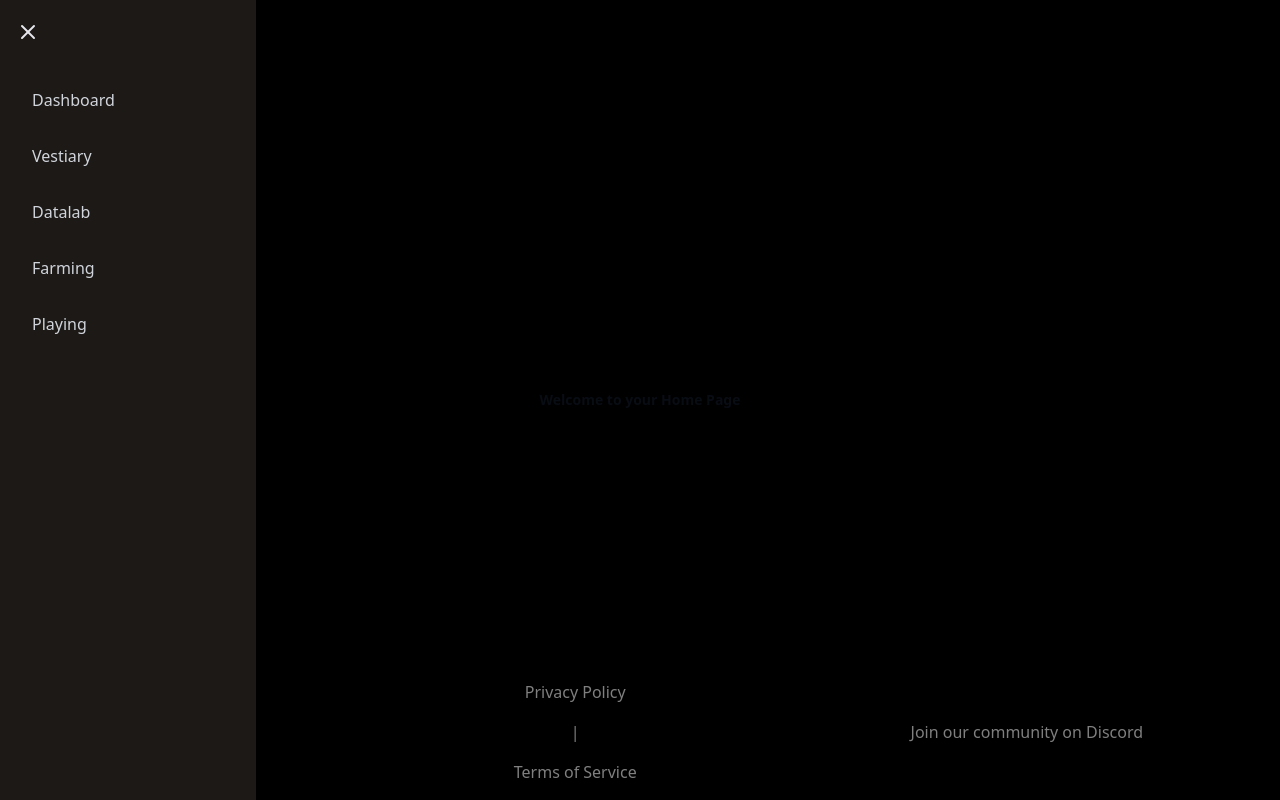
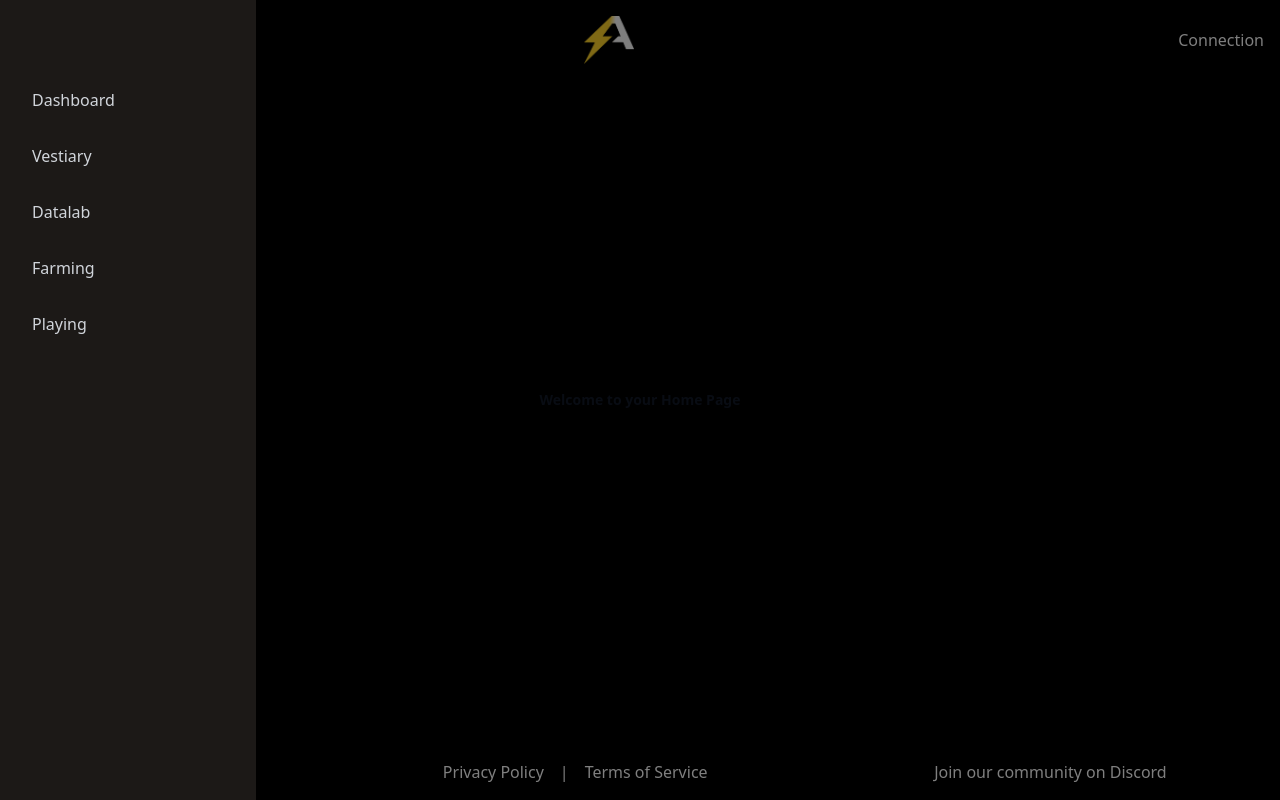
Before and after one commit to Agent-BossFighters/staging-front, a React (Vite) app: page / in a window 1280 px wide. Both pictures are taken after a click on the button 28 px from the left and 32 px from the top of the page. Built offline with nearby package versions, Linux system fonts and the light colour scheme.

Commit message:
fix my mistake

```diff
--- a/src/shared/layout/footer/footer.jsx
+++ b/src/shared/layout/footer/footer.jsx
@@ -3,7 +3,7 @@ export default function Footer () {
   return (
     <footer className="fixed bottom-0 w-full flex justify-around items-center py-4">
       <p>© 2025 Agent</p>
-      <div className="flex flex-col items-center gap-4">
+      <div className="flex flex-col md:flex-row items-center gap-4">
         <Link to="/policy/privacy">
           <span className="">Privacy Policy</span>
         </Link>
--- a/src/shared/layout/header/header.jsx
+++ b/src/shared/layout/header/header.jsx
@@ -3,7 +3,7 @@ import MobileNav from './mobile-nav';
 
 export default function Header() {
   return (
-    <header className="bg-[#1a1b1e] text-white shadow-lg fixed w-full top-0 z-50">
+    <header className="shadow-lg fixed w-full top-0 z-50">
       <DesktopNav />
       <MobileNav />
     </header>
--- /dev/null
+++ b/src/shared/layout/header/mobile-menu.jsx
@@ -0,0 +1,40 @@
+import { Link, useLocation } from 'react-router-dom';
+
+export default function MobileMenu({ menuItems, isOpen, onClose }) {
+  const location = useLocation();
+
+  if (!isOpen) return null;
+
+  return (
+    <div className="fixed inset-0 z-40">
+      {/* Overlay */}
+      <div
+        className="absolute inset-0 bg-black/50 transition-opacity"
+        onClick={onClose}
+      />
+
+      {/* Menu Content */}
+      <div className="absolute left-0 top-0 bottom-0 w-64 bg-stone-900 shadow-xl transform transition-transform">
+        <nav className="h-full pt-20 px-4">
+          <ul className="space-y-4">
+            {menuItems.map((item) => (
+              <li key={item.path}>
+                <Link
+                  to={item.path}
+                  onClick={onClose}
+                  className={`block py-2 px-4 rounded-lg ${
+                    location.pathname === item.path
+                      ? 'bg-stone-700 text-white'
+                      : 'text-gray-300 hover:bg-stone-800 hover:text-white'
+                  }`}
+                >
+                  {item.label}
+                </Link>
+              </li>
+            ))}
+          </ul>
+        </nav>
+      </div>
+    </div>
+  );
+}
--- a/src/shared/layout/header/mobile-nav.jsx
+++ b/src/shared/layout/header/mobile-nav.jsx
@@ -1,10 +1,11 @@
+
 import { useState, useEffect } from 'react';
-import { Link, useLocation } from 'react-router-dom';
 import { Menu, X } from 'lucide-react';
+import MobileMenu from './mobile-menu';
+import { A } from '@img/index';
 
 export default function MobileNav() {
   const [isOpen, setIsOpen] = useState(false);
-  const location = useLocation();
 
   const menuItems = [
     { path: '/dashboard', label: 'Dashboard' },
@@ -13,7 +14,6 @@ export default function MobileNav() {
     { path: '/dashboard/farming', label: 'Farming' },
     { path: '/dashboard/playing', label: 'Playing' },
   ];
-
   useEffect(() => {
     const handleEscape = (e) => {
       if (e.key === 'Escape') setIsOpen(false);
@@ -37,43 +37,19 @@ export default function MobileNav() {
 
   return (
     <>
-      <button
-        onClick={() => setIsOpen(!isOpen)}
-        className="fixed top-5 left-4 z-50 text-gray-200 hover:text-white"
-      >
-        {isOpen ? <X size={24} /> : <Menu size={24} />}
-      </button>
+      <div className="h-20 flex justify-between items-center p-4">
+        <button
+          onClick={() => setIsOpen(!isOpen)}
+          className=""
+        >
+          {isOpen ? <X size={24} /> : <Menu size={24} />}
+        </button>
+        <img src={A} alt="logo" className="h-full" />
+        {/* Create connextion / Avatar component */}
+        <div>Connection</div>
+      </div>
 
-      {isOpen && (
-        <div className="fixed inset-0 z-40">
-          <div
-            className="absolute inset-0 bg-black/50 transition-opacity"
-            onClick={() => setIsOpen(false)}
-          />
-
-          <div className="absolute left-0 top-0 bottom-0 w-64 bg-stone-900 shadow-xl transform transition-transform">
-            <nav className="h-full pt-20 px-4">
-              <ul className="space-y-4">
-                {menuItems.map((item) => (
-                  <li key={item.path}>
-                    <Link
-                      to={item.path}
-                      onClick={() => setIsOpen(false)}
-                      className={`block py-2 px-4 rounded-lg ${
-                        location.pathname === item.path
-                          ? 'bg-stone-700 text-white'
-                          : 'text-gray-300 hover:bg-stone-800 hover:text-white'
-                      }`}
-                    >
-                      {item.label}
-                    </Link>
-                  </li>
-                ))}
-              </ul>
-            </nav>
-          </div>
-        </div>
-      )}
+      <MobileMenu menuItems={menuItems} isOpen={isOpen} onClose={() => setIsOpen(false)} />
     </>
   );
 }
--- /dev/null
+++ b/src/shared/ui/buttons/button.jsx
@@ -0,0 +1,10 @@
+export default function Button({ children, onClick, className }) {
+  return (
+    <button
+      onClick={onClick}
+      className={`bg-blue-500 hover:bg-blue-700 text-white font-bold py-2 px-4 rounded ${className}`}
+    >
+      {children}
+    </button>
+  );
+}
```
